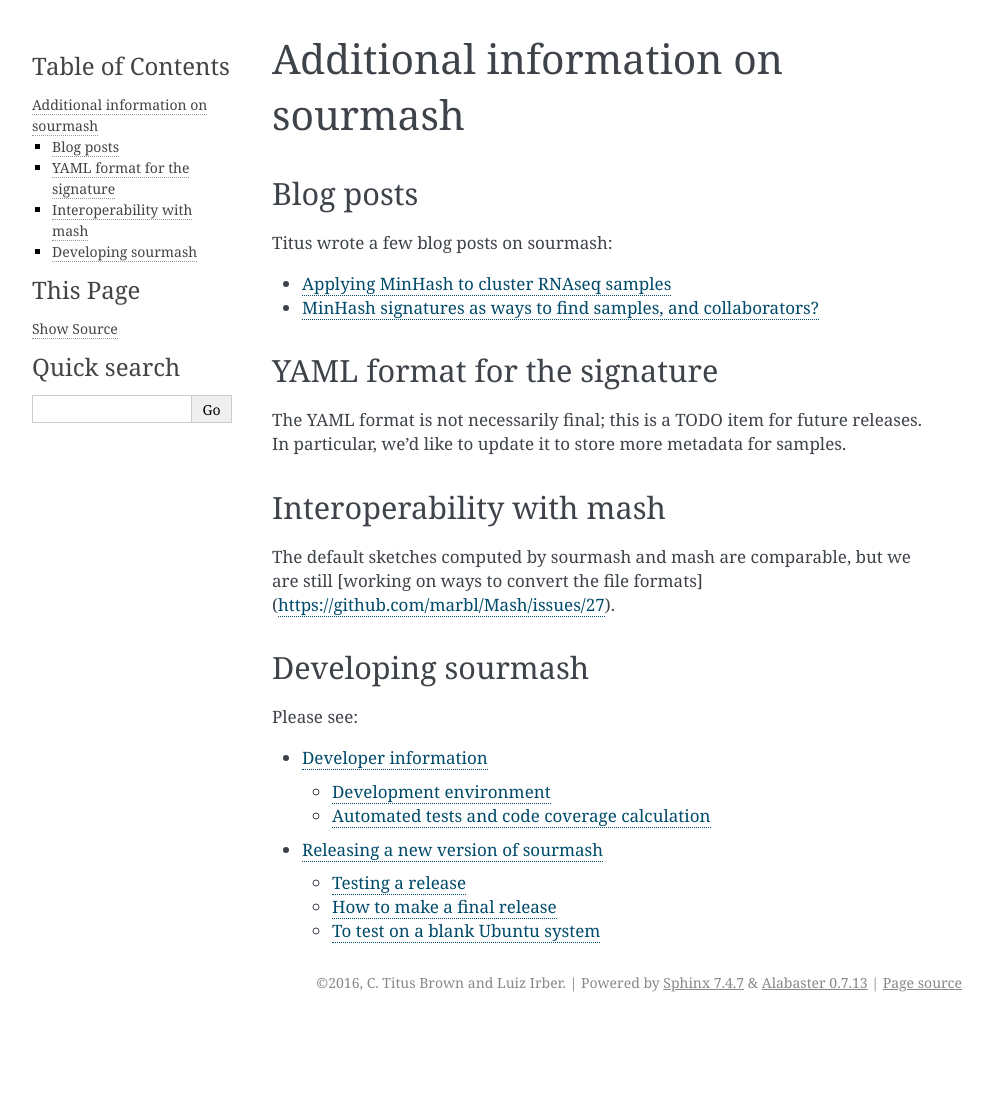
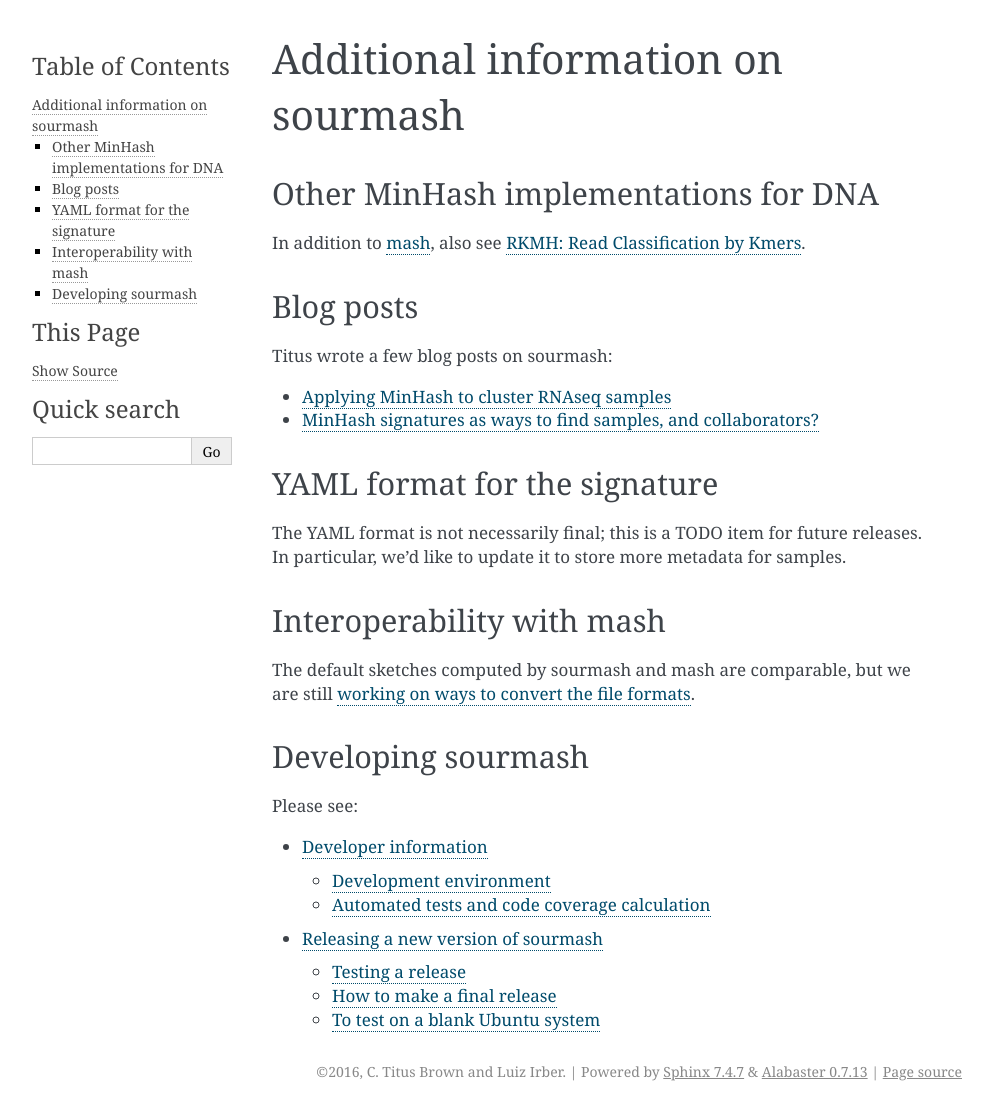
Before and after one commit to sourmash-bio/sourmash, a Sphinx documentation site: the page built from doc/more-info.rst, in a window 1280 px wide. Shown: the whole page, without its empty margins (148-1141 px from the left). Built offline with Sphinx 7.4.7, drawn with Linux system fonts in a browser that asks for light colours; before the commit the page ends 1022 px from its top, so only the background shows below that.

Commit message:
add rkmh to docs; fix link in md format

```diff
--- a/doc/more-info.rst
+++ b/doc/more-info.rst
@@ -1,5 +1,12 @@
 Additional information on sourmash
 ==================================
+
+Other MinHash implementations for DNA
+-------------------------------------
+
+In addition to `mash <https://github.com/marbl/Mash>`__, also see
+`RKMH: Read Classification by Kmers
+<https://github.com/edawson/rkmh>`__.
 
 Blog posts
 ----------
@@ -21,8 +28,7 @@
 --------------------------
 
 The default sketches computed by sourmash and mash are comparable, but
-we are still [working on ways to convert the file
-formats](https://github.com/marbl/Mash/issues/27).
+we are still `working on ways to convert the file formats <https://github.com/marbl/Mash/issues/27>`__.
 
 Developing sourmash
 -------------------
```
